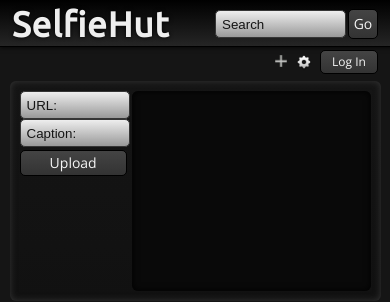
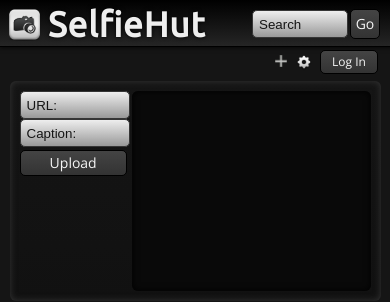
Before and after one commit to Thaddeous/Parse-Project, a website: page app/index.html in a window 390 px wide. Shown: the top 302 px of the page. Drawn offline with nearby package versions, Linux system fonts and the light colour scheme; files that its build step writes are made by us from their sources; a script that the page names is missing; files whose address does not match are found by name; a web font is replaced by a local one.

Commit message:
changed up responsive layouts

```diff
--- a/app/index.html
+++ b/app/index.html
@@ -19,6 +19,7 @@
 
     <body>
         <div class="top-header">
+            <div class="logo"><a href="#"><img src="/images/logo.png" width="100%"></div>
             <div class="selfiehut"><strong>SelfieHut</strong></div>
             <div class="go button">Go</div>
             <input class="field one" type="text" placeholder="Search" name="user">
--- a/app/styles/main.scss
+++ b/app/styles/main.scss
@@ -10,7 +10,7 @@ body {
 .top-header {
     height: 46px;
     width: 100%;
-    padding-left: 12px;
+    padding-left: 2px;
     font-size: 35px;
     line-height: 46px;
     text-align: left;
@@ -28,6 +28,13 @@ body {
     // background-image: linear-gradient(to right, #151515 0%, #000000 100%);
     color: #ffffff;
     // background-color: #000000;
+}
+.logo {
+    float: left;
+    margin-top: 3px;
+    margin-right: 1px;
+    height: 45px;
+    width: 45px;
 }
 
 .selfiehut {
@@ -90,7 +97,7 @@ body {
 }
 .go {
     float: right;
-    margin-right: 24px;
+    margin-right: 12px;
     margin-top: 9px;
     width: 28px;
     height: 28px;
@@ -145,7 +152,7 @@ input::-webkit-input-placeholder {
     margin-top: 10px;
     margin-left: 6px;
     margin-right: 2px;
-    width: 125px;
+    width: 220px;
 }
 .two {
     width: 99%;
@@ -275,6 +282,9 @@ input::-webkit-input-placeholder {
     .upload-container {
         width: 90%;
     }
+    .one {
+        width: 90px;
+    }
     .image-container {
         width: 54%;
     }
```
Also changed, not shown: app/images/logo.png (added).
